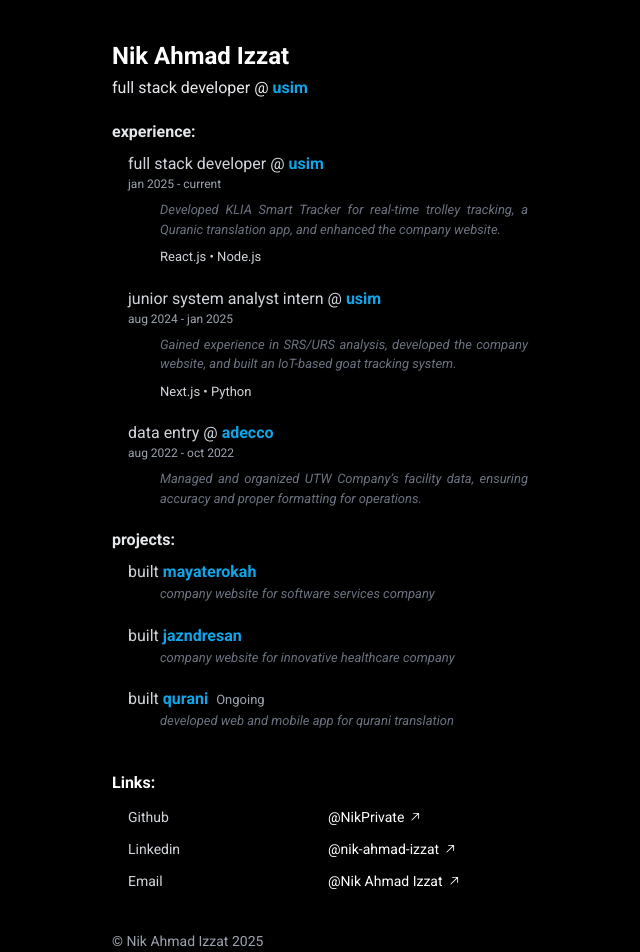
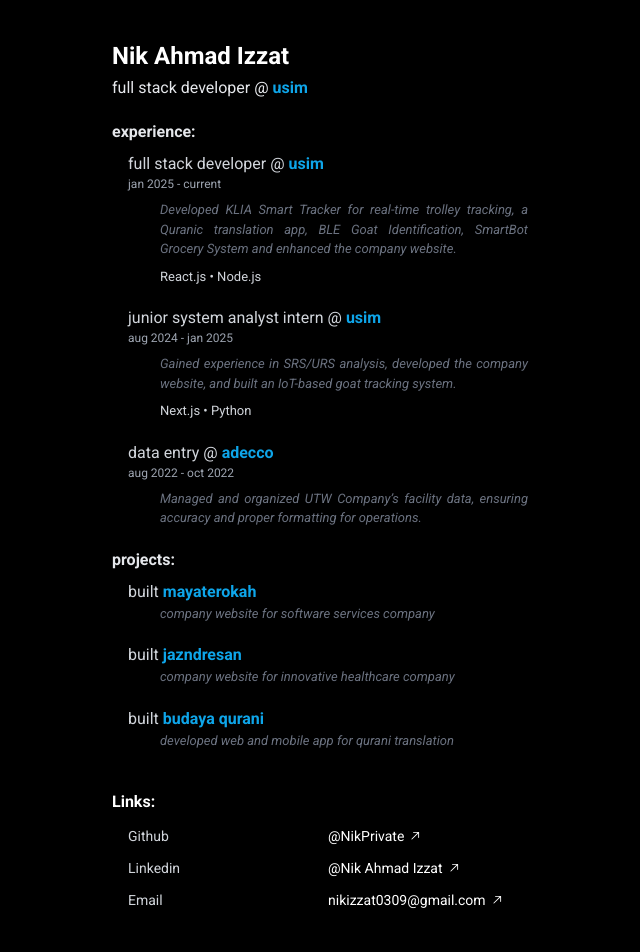
Before and after one commit to NikPrivate/nik-portfolio, a Next.js app: page / in a window 1280 px wide. Shown: the top 952 px of the page, without its empty margins (320-960 px from the left). Built offline with nearby package versions, Linux system fonts and the light colour scheme.

Commit message:
Finish: Budaya Qurani

```diff
--- a/app/page.jsx
+++ b/app/page.jsx
@@ -34,7 +34,8 @@
             <p className="text-xs text-gray-400">jan 2025 - current</p>
             <p className="ml-8 text-gray-500 text-[13px] italic text-justify mt-2">
               Developed KLIA Smart Tracker for real-time trolley tracking, a
-              Quranic translation app, and enhanced the company website.
+              Quranic translation app, BLE Goat Identification, SmartBot Grocery
+              System and enhanced the company website.
             </p>
             <p className="ml-8 text-gray-300 text-[13px] mt-2">
               React.js • Node.js
@@ -112,10 +113,14 @@
           </div>
           <div className="text-gray-300 ml-4">
             built{" "}
-            <span className="text-sky-500 font-bold cursor-pointer hover:scale-110 transition-transform duration-100 inline-block">
-              qurani
-            </span>
-            <span className="ml-2 text-gray-400 text-[13px]">Ongoing</span>
+            <Link
+              href="https://play.google.com/store/apps/details?id=com.budayaqurani.app"
+              target="_blank"
+              rel="noopener noreferrer"
+              className="text-sky-500 font-bold cursor-pointer hover:scale-110 transition-transform duration-100 inline-block"
+            >
+              budaya qurani
+            </Link>
             <p className="text-gray-500 text-[13px] italic ml-8">
               developed web and mobile app for qurani translation
             </p>
@@ -124,7 +129,7 @@
       </div>
       <div className="mt-10">
         <div className="text-white font-bold">Links:</div>
-        <div className="mt-3 text-sm space-y-3 xl:mr-[120px] ml-4">
+        <div className="mt-3 text-sm space-y-3 xl:mr-[50px] ml-4">
           <div className="grid grid-cols-2">
             <div className="text-gray-300">Github</div>
             <div>
@@ -148,21 +153,22 @@
                 rel="noopener noreferrer"
                 className="text-white flex items-center gap-1"
               >
-                @nik-ahmad-izzat
+                @Nik Ahmad Izzat
                 <GoArrowUpRight className="text-white" />
               </Link>
             </div>
           </div>
           <div className="grid grid-cols-2">
             <div className="text-gray-300">Email</div>
-
-            <Link
-              href="mailto:nikizzat@gmail.com"
-              className="text-white flex items-center gap-1"
-            >
-              @Nik Ahmad Izzat
-              <GoArrowUpRight className="text-white" />
-            </Link>
+            <div>
+              <a
+                href="mailto:nikizzat0309@gmail.com"
+                className="text-white flex items-center gap-1"
+              >
+                nikizzat0309@gmail.com
+                <GoArrowUpRight className="text-white" />
+              </a>
+            </div>
           </div>
         </div>
       </div>
```
